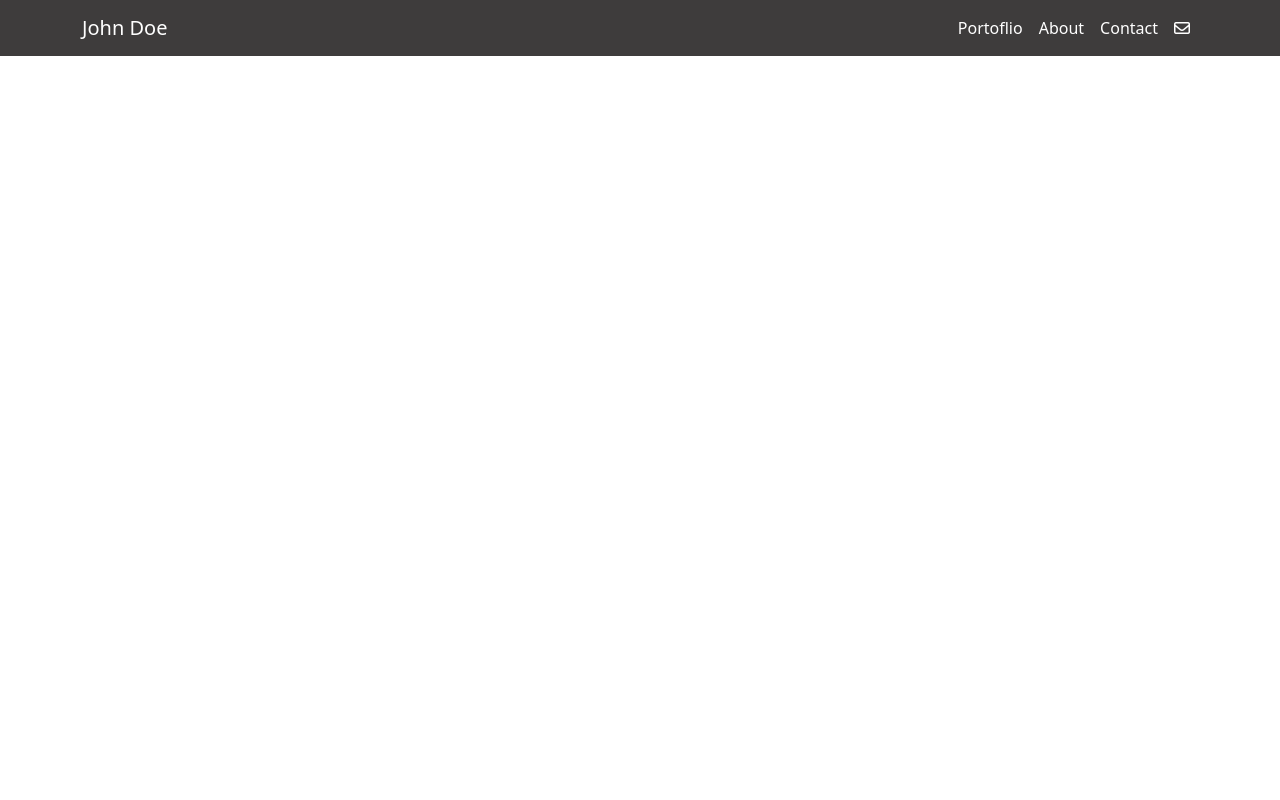
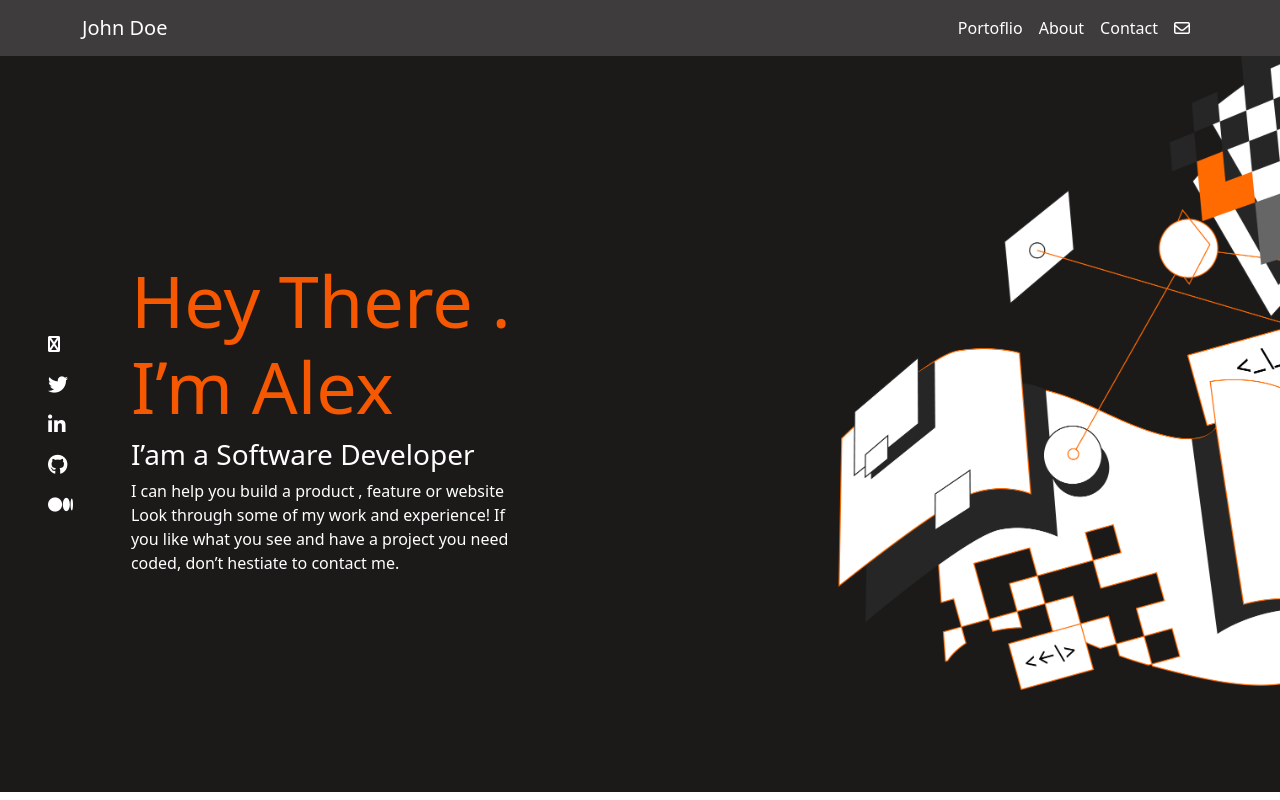
Before and after one commit to osamaashraf6/bootstrap_project, a website: page index.html in a window 1280 px wide. Drawn offline with nearby package versions, Linux system fonts and the light colour scheme.

Commit message:
Fix the problem at sectionone

```diff
--- a/index.html
+++ b/index.html
@@ -34,13 +34,17 @@
         <div class="collapse navbar-collapse" id="mynavbar">
           <ul class="navbar-nav ms-auto">
             <li class="nav-item">
-              <a class="nav-link text-white" href="javascript:void(0)">Portoflio</a>
+              <a class="nav-link text-white" href="javascript:void(0)"
+                >Portoflio</a
+              >
             </li>
             <li class="nav-item">
               <a class="nav-link text-white" href="javascript:void(0)">About</a>
             </li>
             <li class="nav-item">
-              <a class="nav-link text-white" href="javascript:void(0)">Contact</a>
+              <a class="nav-link text-white" href="javascript:void(0)"
+                >Contact</a
+              >
             </li>
             <li class="nav-item">
               <a class="nav-link text-white" href="javascript:void(0)"
@@ -53,6 +57,76 @@
     </nav>
 
     <!-- end nav -->
+    <!-- start sectionone -->
+    <section class="sectionone">
+      <div class="container-fluid">
+        <div class="row">
+          <div class="col-5 d-flex align-items-center ps-5">
+            <div class="row">
+              <div class="col-2  d-flex justify-content-start">
+                <nav class="navbar">
+                  <ul class="navbar-nav ">
+                    <li class="nav-item">
+                      <a class="nav-link text-white" href="#" target="_blank"
+                        ><i class="fab fa-hand-peace"></i
+                      ></a>
+                    </li>
+                    <li class="nav-item">
+                      <a
+                        class="nav-link text-white"
+                        href="https://twitter.com/lmunozm"
+                        target="_blank"
+                      >
+                        <i class="fab fa-twitter fa-lg"></i
+                      ></a>
+                    </li>
+                    <li class="nav-item">
+                      <a
+                        class="nav-link text-white"
+                        href="https://www.linkedin.com/in/luis-munoz-manriquez/"
+                        target="_blank"
+                      >
+                        <i class="fab fa-linkedin-in fa-lg"></i
+                      ></a>
+                    </li>
+                    <li class="nav-item">
+                      <a
+                        class="nav-link text-white"
+                        href="https://github.com/lmunozm1702"
+                        target="_blank"
+                      >
+                        <i class="fab fa-github fa-lg"></i
+                      ></a>
+                    </li>
+                    <li class="nav-item">
+                      <a
+                        class="nav-link text-white"
+                        href="https://medium.com/@lmunozm1702"
+                        target="_blank"
+                      >
+                        <i class="fab fa-medium fa-lg"></i
+                      ></a>
+                    </li>
+                  </ul>
+                </nav>
+              </div>
+              <div class="col-10 ">
+                <h1 class="heading">Hey There .<br> I’m Alex</h1>
+                <h3 class="text-white">I’am a Software Developer</h3>
+                <p class="text-white">
+                  I can help you build a product , feature or website Look
+                  through some of my work and experience! If you like what you
+                  see and have a project you need coded, don’t hestiate to
+                  contact me.
+                </p>
+              </div>
+            </div>
+          </div>
+          <div class="col-7 back"></div>
+        </div>
+      </div>
+    </section>
+    <!-- end sectionone -->
     <!-- start icons  -->
     <script
       src="https://kit.fontawesome.com/7280065e63.js"
--- a/static/css/index.css
+++ b/static/css/index.css
@@ -1,6 +1,23 @@
+ul {
+  list-style-type: none;
+}
 /* statr anv */
 #header-nav {
   background-color: #3e3c3c;
 }
 
 /* end nav */
+.sectionone {
+  background-color: #1c1a19;
+}
+.heading {
+  color: #f55800;
+  font-size: 72px;
+}
+.back {
+  background-image: url(../imgs/Illustration-header@2x.png);
+  background-size: contain;
+  background-position: right;
+  background-repeat: no-repeat;
+  height: 92vh;
+}
```
Also changed, not shown: static/imgs/Illustration-header@2x.png (added).
